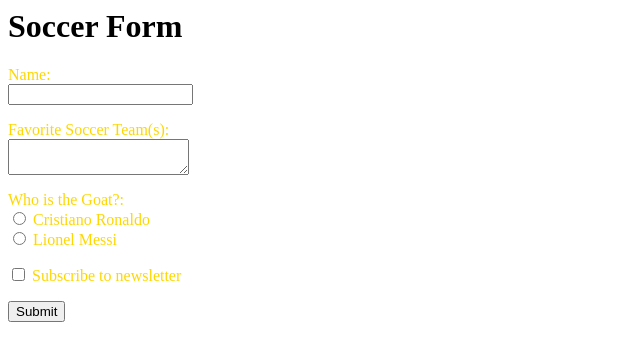
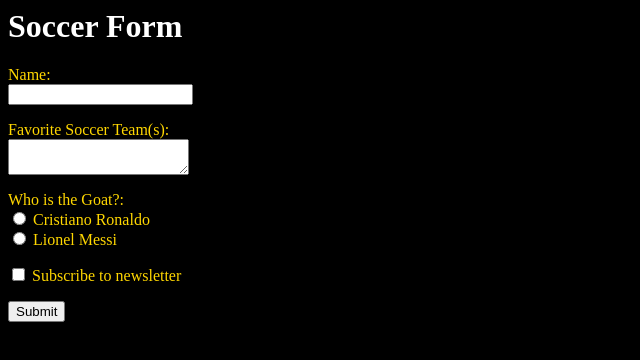
Before and after one commit to dereckc210/html-form, a plain HTML site: page forms.html in a window 1280 px wide. Shown: the whole page, without its empty margins (0-640 px from the left). Drawn offline with Linux system fonts and the light colour scheme.

Commit message:
Update style.css

```diff
--- a/style.css
+++ b/style.css
@@ -1,8 +1,11 @@
 body{
-  background-color=:black;
+  background-color:black;
 }
 form{
   text-weight:bold;
   color:gold;
   font-family:serif;
 }
+h1{
+  color:white;
+}
```
